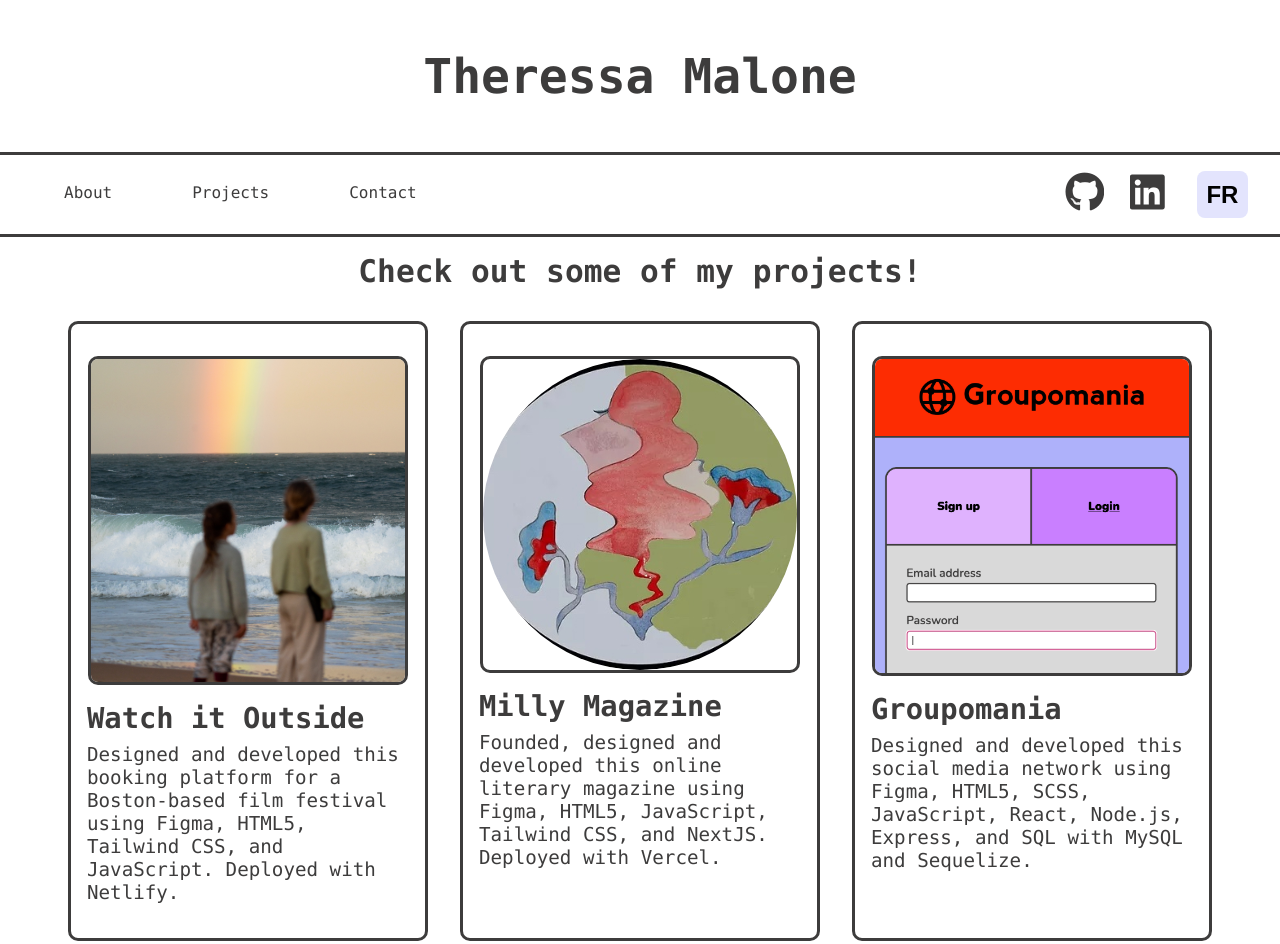
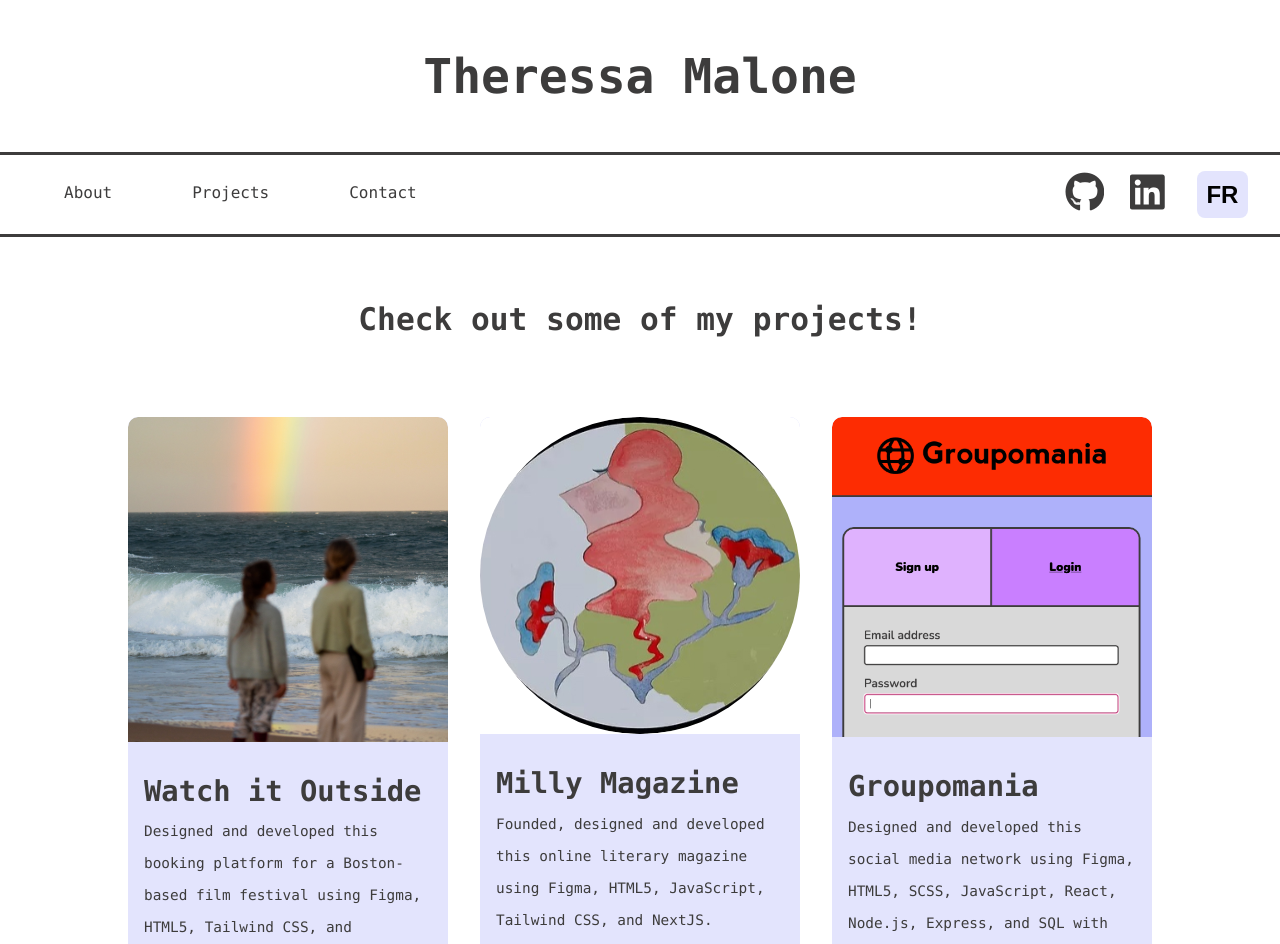
Before and after one commit to tssa017/portfolio, a React (Create React App) app: page /projects in a window 1280 px wide. Shown: the top 944 px of the page. Built offline with nearby package versions, Linux system fonts and the light colour scheme; a web font is replaced by a local one.

Commit message:
:lipstick: projects re-design

```diff
--- a/src/components/card/card.scss
+++ b/src/components/card/card.scss
@@ -5,50 +5,48 @@
     display: flex;
     flex-direction: column;
     align-items: center;
-    @include borderStyle;
-    padding: 2rem 1rem;
+    background-color: $colorBackgroundLight;
+    border: none;
+    padding: 0 1rem 2rem 1rem;
     height: 620px;
-    width: 275px;
+    width: 320px;
 
     &__img {
-        @include borderStyle;
-        height: auto;
         width: 320px;
         margin-bottom: 1rem;
-        background-color: #fff;
+        border: none;
+        border-bottom-right-radius: 0;
+        border-bottom-left-radius: 0;
     }
 
     &__heading {
+        padding: 1rem 0;
         align-self: flex-start;
         font-size: 1.2rem;
         padding-bottom: 0.5rem;
     }
 
     &__para {
-        font-size: 1rem;
+        line-height: 2rem;
+        font-size: 0.9rem;
     }
 
     &__icons {
         align-self: flex-start;
-    }
-
-    &:hover {
-        background-color: $colorPrimary;
-        transition: 250ms ease-in-out;
     }
 }
 
 // Tablet and PC styles
 @media screen and (min-width: 768px) {
     .card {
-        width: 360px;
-
         &__heading {
+            padding-top: 1rem;
             font-size: 1.2rem;
         }
 
-        &__para {
-            font-size: 1.2rem;
+        &:hover {
+            background-color: $colorPrimary;
+            transition: 250ms ease-in-out;
         }
     }
 }
--- a/src/components/form/form.scss
+++ b/src/components/form/form.scss
@@ -1,5 +1,4 @@
 // This page contains site-wide responsive Sass form styles
-
 .form__container {
     display: flex;
     flex-direction: column;
@@ -25,7 +24,6 @@
         border-radius: 1rem;
         margin: 0.5rem;
         padding: 1rem;
-        width: 265px;
         font-size: 1rem;
     }
 }
--- a/src/components/projects/projects.scss
+++ b/src/components/projects/projects.scss
@@ -1,5 +1,4 @@
 // This page contains site-wide responsive Sass projects styles
-
 .projects {
     display: flex;
     flex-flow: row wrap;
@@ -7,6 +6,7 @@
     padding: 1rem;
 
     &__heading {
+        padding: 3rem 0;
         text-align: center;
     }
 
```
